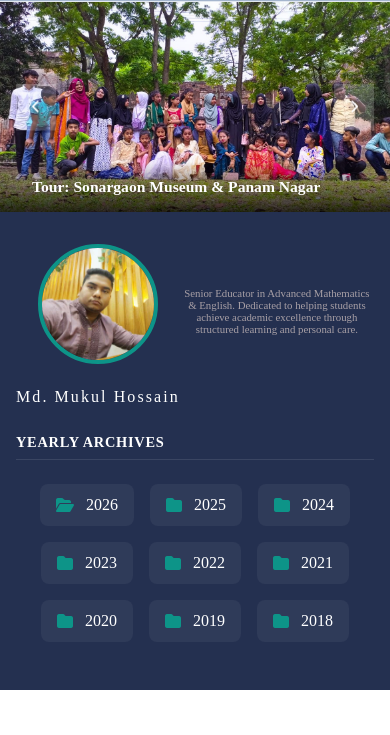
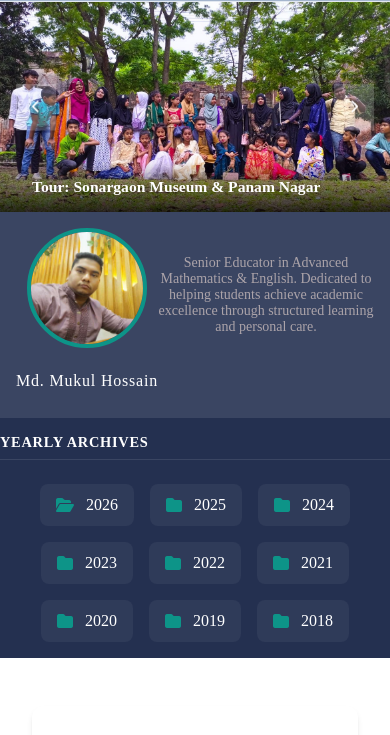
Before and after one commit to MD-Nasir301/U_AND_OTeachingHome, a plain HTML site: page index.html in a window 390 px wide. Shown: the part 75-810 px from the top of the page. Drawn offline with Linux system fonts and the light colour scheme.

Commit message:
fix: teacher profile background color

```diff
--- a/responsive.css
+++ b/responsive.css
@@ -19,6 +19,7 @@
 
   .sidebar {
     margin-top: 0px;
+    padding: 0;
   }
 
   .teacher-profile {
@@ -28,6 +29,8 @@
     align-items: center;
     text-align: left;
     margin-bottom: 1rem;
+    padding: 1rem 1rem 1rem 1rem;
+    background: var(--profile-bg);
   }
   .profile-header {
     margin-right: 0rem;
@@ -35,12 +38,13 @@
   }
   .profile-header h2 {
     font-size: 1rem;
-    letter-spacing: 0 rem;
+    letter-spacing: 0.05rem;
   }
   .bio {
     margin-top: -40px;
     flex: 1;
-    font-size: 0.675rem;
+    font-size: 0.875rem;
+
     text-align: center;
   }
 }
--- a/style.css
+++ b/style.css
@@ -4,6 +4,7 @@
   --accent: #0d9488;
   --bg-light: #f8fafc;
   --bg-dark: #a4b5cd;
+  --profile-bg: rgba(255, 255, 255, 0.1);
   --white: #ffffff;
   --text-dark: #1e293b;
   --text-gray: #64748b;
```
